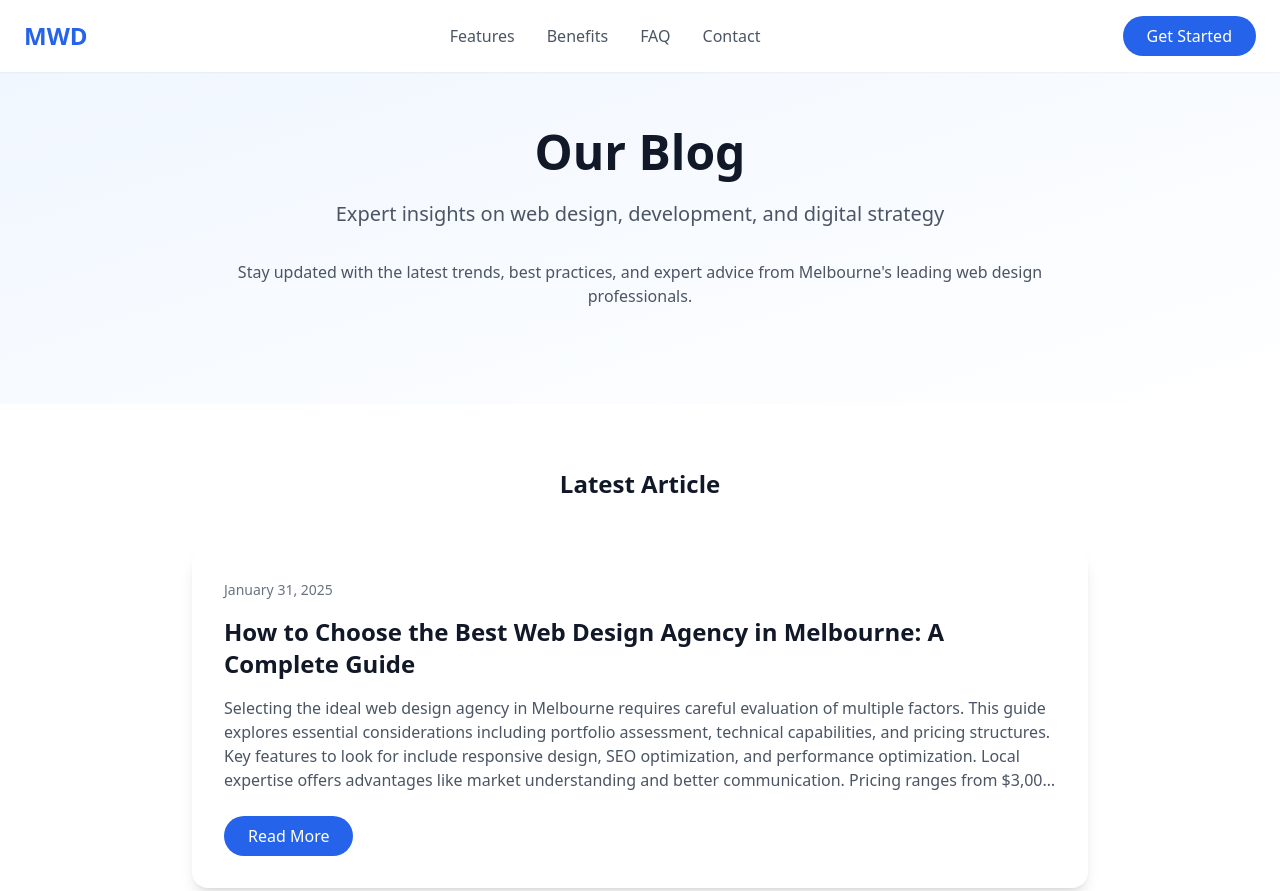
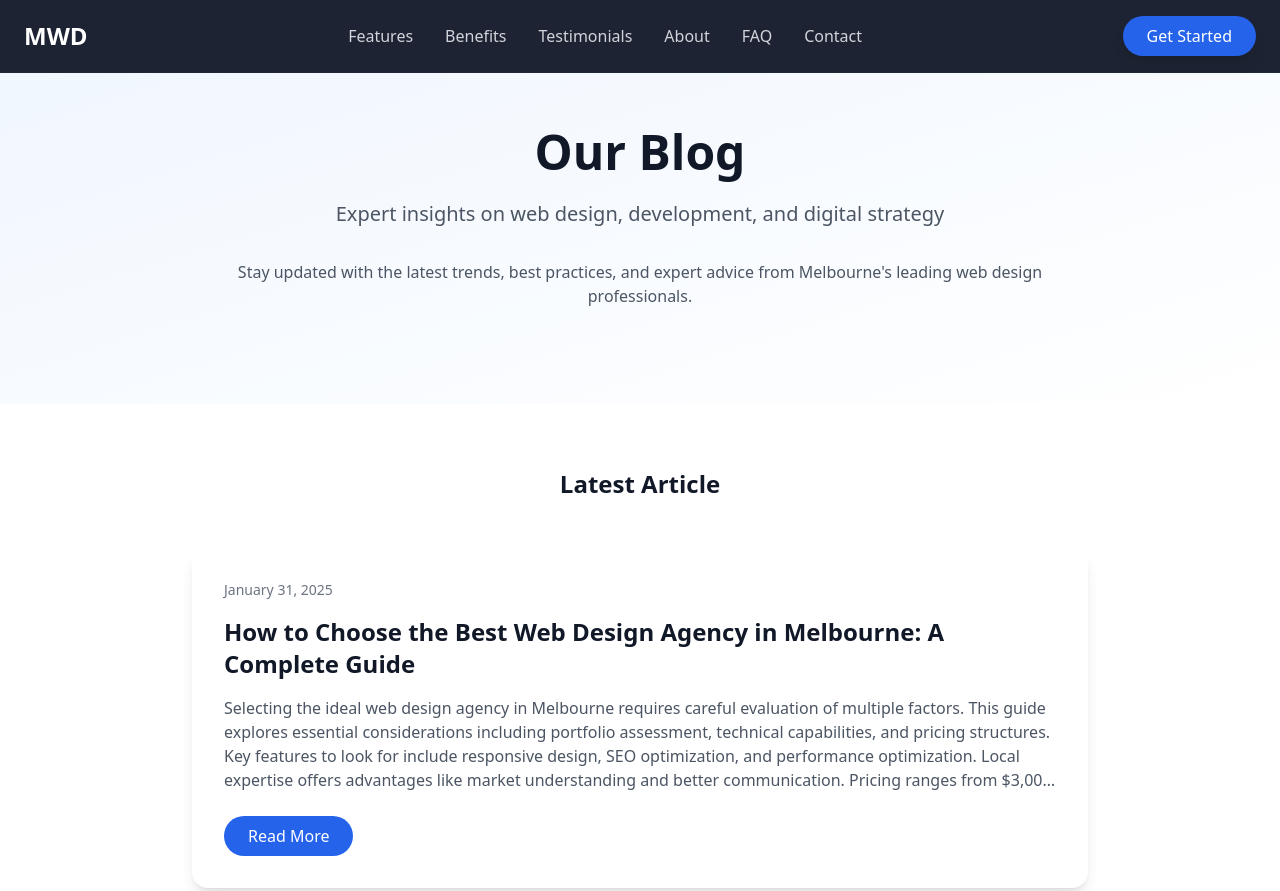
Before and after one commit to test-acc-12349/melbourne-web-design-2025-01-31-o6m8y, a plain HTML site: page blog.html in a window 1280 px wide. Shown: the top 891 px of the page. Drawn offline with nearby package versions, Linux system fonts and the light colour scheme.

Commit message:
Update blog.html

```diff
--- a/blog.html
+++ b/blog.html
@@ -10,17 +10,43 @@
 </head>
 <body class="font-sans antialiased text-gray-900 bg-white">
     <!-- Header -->
-    <header class="fixed w-full bg-white/95 backdrop-blur-sm shadow-sm z-50">
+    <!-- Header -->
+<header class="fixed w-full bg-gray-900/95 backdrop-blur-sm z-50 border-b border-gray-800">
     <nav class="container mx-auto px-6 py-4">
         <div class="flex items-center justify-between">
-                <a href="/" class="text-2xl font-bold text-blue-600">MWD</a>
+            <a href="index.html" class="text-2xl font-bold text-white hover:text-blue-400 transition-colors duration-300">
+                MWD
+            </a>
+            <!-- Desktop Menu -->
             <div class="hidden md:flex space-x-8">
-                    <a href="#features" class="text-gray-600 hover:text-blue-600 transition-colors duration-300">Features</a>
-                    <a href="#benefits" class="text-gray-600 hover:text-blue-600 transition-colors duration-300">Benefits</a>
-                    <a href="#faq" class="text-gray-600 hover:text-blue-600 transition-colors duration-300">FAQ</a>
-                    <a href="#contact" class="text-gray-600 hover:text-blue-600 transition-colors duration-300">Contact</a>
+                <a href="index.html#features" class="text-gray-300 hover:text-white transition-colors duration-300">Features</a>
+                <a href="index.html#benefits" class="text-gray-300 hover:text-white transition-colors duration-300">Benefits</a>
+                <a href="index.html#testimonials" class="text-gray-300 hover:text-white transition-colors duration-300">Testimonials</a>
+                <a href="index.html#about" class="text-gray-300 hover:text-white transition-colors duration-300">About</a>
+                <a href="index.html#faq" class="text-gray-300 hover:text-white transition-colors duration-300">FAQ</a>
+                <a href="index.html#contact" class="text-gray-300 hover:text-white transition-colors duration-300">Contact</a>
             </div>
-                <a href="https://mwd.com" class="hidden md:inline-block px-6 py-2 bg-blue-600 text-white rounded-full hover:bg-blue-700 transition-colors duration-300">Get Started</a>
+            <a href="index.html#contact" class="hidden md:inline-block px-6 py-2 bg-blue-600 text-white rounded-full hover:bg-blue-700 transform hover:scale-105 transition-all duration-300 shadow-lg hover:shadow-blue-500/25">
+                Get Started
+            </a>
+            <button class="mobile-menu-button md:hidden text-white hover:text-blue-400 transition-colors duration-300">
+                <i class="fas fa-bars text-2xl"></i>
+            </button>
+        </div>
+
+        <!-- Mobile Menu -->
+        <div class="mobile-menu hidden md:hidden absolute left-0 right-0 top-full bg-gray-900 border-b border-gray-800 px-6 py-4 shadow-lg">
+            <div class="flex flex-col space-y-4">
+                <a href="index.html#features" class="text-gray-300 hover:text-white transition-colors duration-300">Features</a>
+                <a href="index.html#benefits" class="text-gray-300 hover:text-white transition-colors duration-300">Benefits</a>
+                <a href="index.html#testimonials" class="text-gray-300 hover:text-white transition-colors duration-300">Testimonials</a>
+                <a href="index.html#about" class="text-gray-300 hover:text-white transition-colors duration-300">About</a>
+                <a href="index.html#faq" class="text-gray-300 hover:text-white transition-colors duration-300">FAQ</a>
+                <a href="index.html#contact" class="text-gray-300 hover:text-white transition-colors duration-300">Contact</a>
+                <a href="index.html#contact" class="inline-block px-6 py-2 bg-blue-600 text-white text-center rounded-full hover:bg-blue-700 transform hover:scale-105 transition-all duration-300 shadow-lg hover:shadow-blue-500/25">
+                    Get Started
+                </a>
+            </div>
         </div>
     </nav>
 </header>
@@ -107,5 +133,6 @@
             </div>
         </div>
     </footer>
+    <script src="script.js"></script>
 </body>
 </html>
```
Lines whose indentation alone changed are shown as unchanged.
